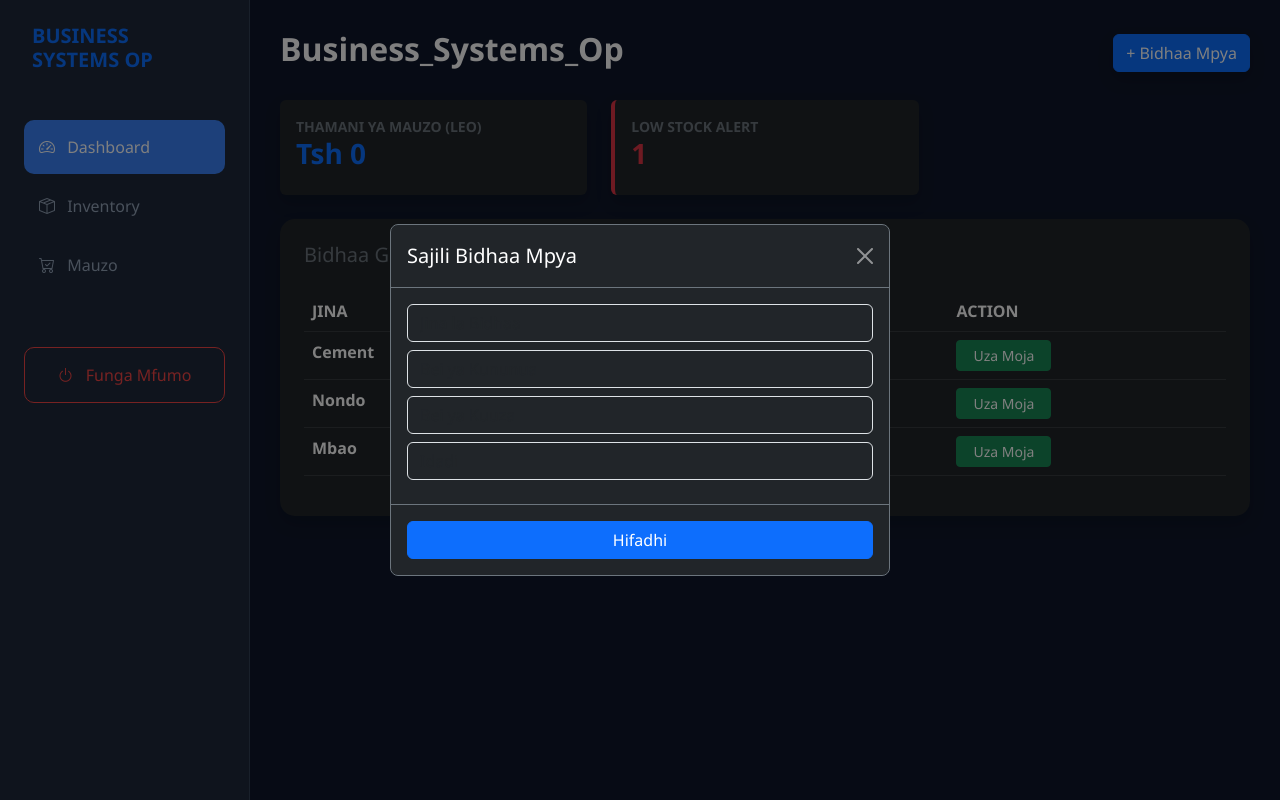
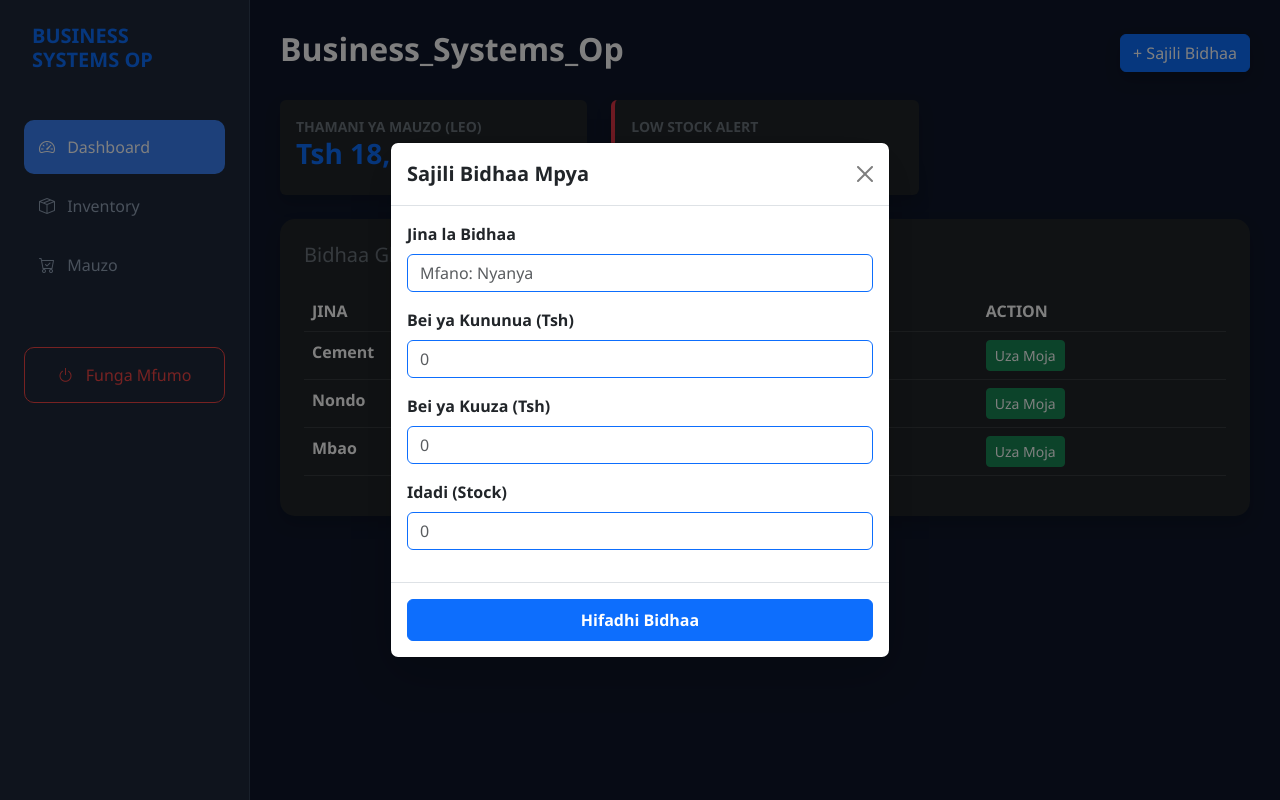
Before and after one commit to benmass1/Business_Systems_Op, a Flask app: page / in a window 1280 px wide, after a click on "+ Sajili Bidhaa". Run offline with Flask 3, Linux system fonts and the light colour scheme; the visitor is signed in with stand-in values (Sample User, id 1).

Commit message:
Update index.html

```diff
--- a/templates/index.html
+++ b/templates/index.html
@@ -1,8 +1,8 @@
 {% extends "layout.html" %}
 {% block content %}
 <div class="d-flex justify-content-between align-items-center mb-4">
-    <h2 class="fw-bold">Business_Systems_Op</h2>
-    <button class="btn btn-primary shadow" data-bs-toggle="modal" data-bs-target="#modalBidhaa">+ Bidhaa Mpya</button>
+    <h2 class="fw-bold text-white">Business_Systems_Op</h2>
+    <button class="btn btn-primary shadow" data-bs-toggle="modal" data-bs-target="#modalBidhaa">+ Sajili Bidhaa</button>
 </div>
 
 <div class="row g-4 mb-4">
@@ -35,7 +35,7 @@
                     <td>{{ p.stock }}</td>
                     <td>
                         {% if p.stock > 0 %}
-                        <a href="/sell/{{ p.id }}" class="btn btn-sm btn-success px-3">Uza Moja</a>
+                        <a href="/sell/{{ p.id }}" class="btn btn-sm btn-success">Uza Moja</a>
                         {% else %}
                         <span class="badge bg-danger">Imeisha</span>
                         {% endif %}
@@ -49,20 +49,31 @@
 
 <div class="modal fade" id="modalBidhaa" tabindex="-1" aria-hidden="true">
     <div class="modal-dialog modal-dialog-centered">
-        <div class="modal-content bg-dark text-white border-secondary">
-            <div class="modal-header border-secondary">
-                <h5 class="modal-title">Sajili Bidhaa Mpya</h5>
-                <button type="button" class="btn-close btn-close-white" data-bs-dismiss="modal"></button>
+        <div class="modal-content bg-white text-dark shadow-lg"> <div class="modal-header">
+                <h5 class="modal-title fw-bold">Sajili Bidhaa Mpya</h5>
+                <button type="button" class="btn-close" data-bs-dismiss="modal"></button>
             </div>
             <form action="/add_product" method="POST">
                 <div class="modal-body">
-                    <input type="text" name="name" class="form-control bg-dark text-white mb-2" placeholder="Jina la Bidhaa" required>
-                    <input type="number" name="buying_price" class="form-control bg-dark text-white mb-2" placeholder="Bei ya Kununua" required>
-                    <input type="number" name="selling_price" class="form-control bg-dark text-white mb-2" placeholder="Bei ya Kuuza" required>
-                    <input type="number" name="stock" class="form-control bg-dark text-white mb-2" placeholder="Idadi" required>
+                    <div class="mb-3">
+                        <label class="form-label fw-bold">Jina la Bidhaa</label>
+                        <input type="text" name="name" class="form-control border-primary" placeholder="Mfano: Nyanya" required>
+                    </div>
+                    <div class="mb-3">
+                        <label class="form-label fw-bold">Bei ya Kununua (Tsh)</label>
+                        <input type="number" name="buying_price" class="form-control border-primary" placeholder="0" required>
+                    </div>
+                    <div class="mb-3">
+                        <label class="form-label fw-bold">Bei ya Kuuza (Tsh)</label>
+                        <input type="number" name="selling_price" class="form-control border-primary" placeholder="0" required>
+                    </div>
+                    <div class="mb-3">
+                        <label class="form-label fw-bold">Idadi (Stock)</label>
+                        <input type="number" name="stock" class="form-control border-primary" placeholder="0" required>
+                    </div>
                 </div>
-                <div class="modal-footer border-secondary">
-                    <button type="submit" class="btn btn-primary w-100">Hifadhi</button>
+                <div class="modal-footer">
+                    <button type="submit" class="btn btn-primary w-100 py-2 fw-bold">Hifadhi Bidhaa</button>
                 </div>
             </form>
         </div>
```
